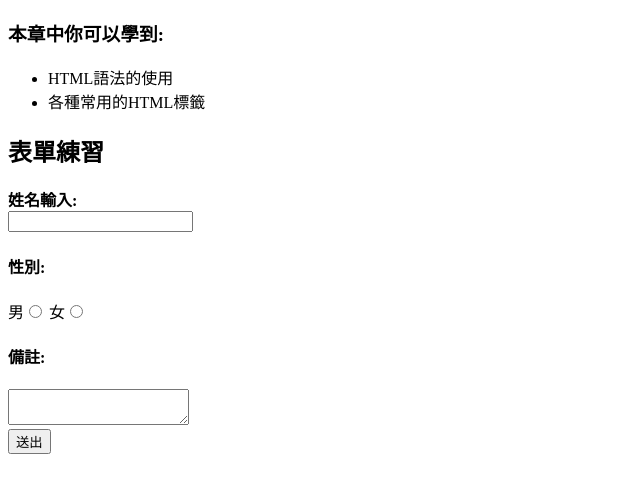
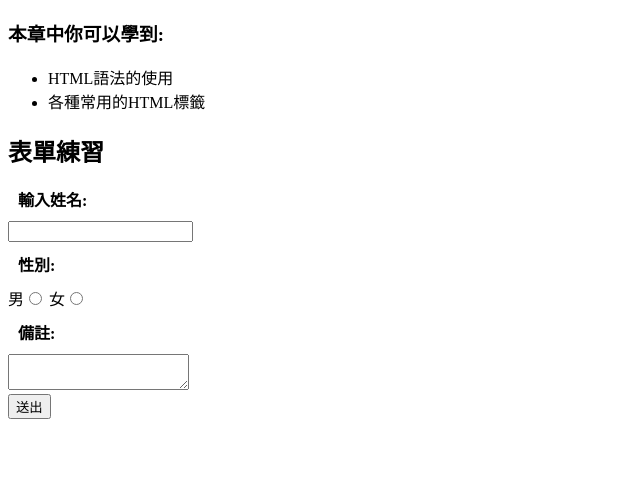
Before and after one commit to HaoWeiChang/Web_Traing, a plain HTML site: page Ch01/Ch01.html in a window 1280 px wide. Shown: the part 70-562 px from the top of the page, without its empty margins (0-640 px from the left). Drawn offline with Linux system fonts and the light colour scheme.

Commit message:
fix some issue

```diff
--- a/Ch01/Ch01.html
+++ b/Ch01/Ch01.html
@@ -4,32 +4,29 @@
 	<meta charset="utf-8">
 	<title>CH1_HTML</title>
 </head>
+	<style></style>
 	<body>
-		<header>
-			<h1><b>HTML 語法練習</b></h1>
-		</header>
+		<h1>HTML 語法練習</h1>
 
-		<article class="test">
 		<h3>本章中你可以學到:</h3>
 		<ul>
 			<li>HTML語法的使用</li>
 			<li>各種常用的HTML標籤</li>
 		</ul>
 		<h2>表單練習</h2>
-			<section>
-				<div><b>姓名輸入:</b></div>
+		<div>
+			<h4 style="margin: 10px">輸入姓名:</h4>
 			<input type="text">
-			</section>
-			<section>
-				<h4>性別:</h4>
-				男<input type="radio">
-				女<input type="radio">
-			</section>
-			<section>
-				<h4>備註:</h4>
+		</div>
+		<div>
+			<h4 style="margin: 10px">性別:</h4>
+			男<input type="radio" name="gender">
+			女<input type="radio" name="gender">
+		</div>
+		<div>
+			<h4 style="margin: 10px">備註:</h4>
 			<textarea></textarea><br>
 			<button>送出</button>
-			</section>
-		</article>
+		</div>
 	</body>
 </html>
```
Lines whose indentation alone changed are shown as unchanged.
